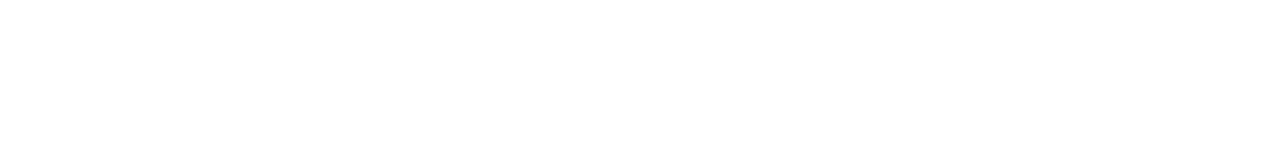
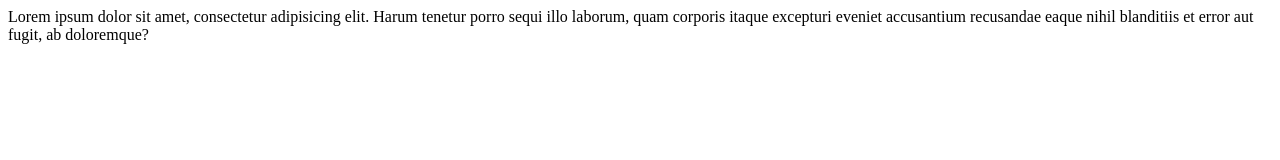
Before and after one commit to Lhj0108/demo, a plain HTML site: page index.html in a window 1280 px wide. Drawn offline with Linux system fonts and the light colour scheme.

Commit message:
change index

```diff
--- a/index.html
+++ b/index.html
@@ -5,6 +5,6 @@
 	<title></title>
 </head>
 <body>
-
+	Lorem ipsum dolor sit amet, consectetur adipisicing elit. Harum tenetur porro sequi illo laborum, quam corporis itaque excepturi eveniet accusantium recusandae eaque nihil blanditiis et error aut fugit, ab doloremque?
 </body>
 </html>
```
